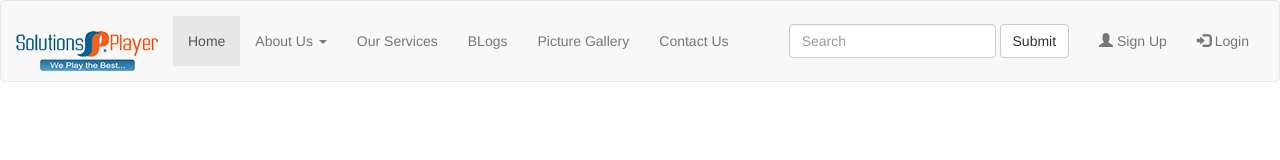
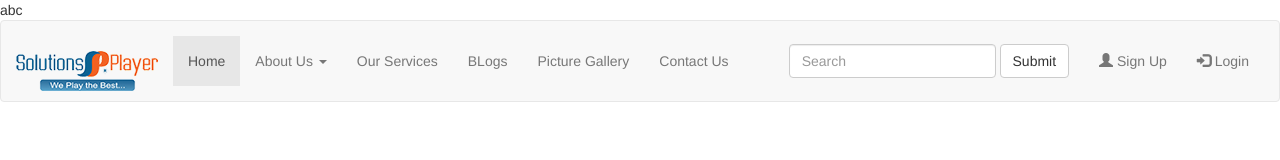
Before and after one commit to virgotahir/bootstrap-class, a plain HTML site: page index.html in a window 1280 px wide. Drawn offline with Linux system fonts and the light colour scheme.

Commit message:
Update index.html

```diff
--- a/index.html
+++ b/index.html
@@ -11,7 +11,7 @@
 </head>
 
 <body>
-
+abc
     <nav class="navbar navbar-default">
         <div class="container-fluid" style="margin: 15px 0;">
             <div class="navbar-header">
```
